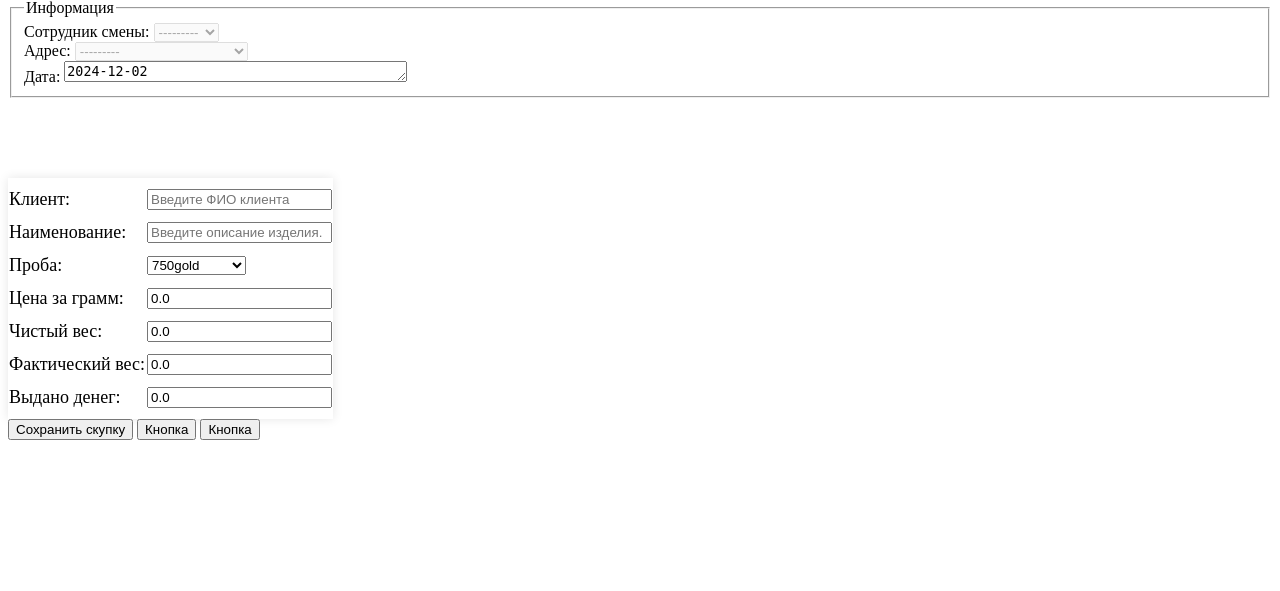
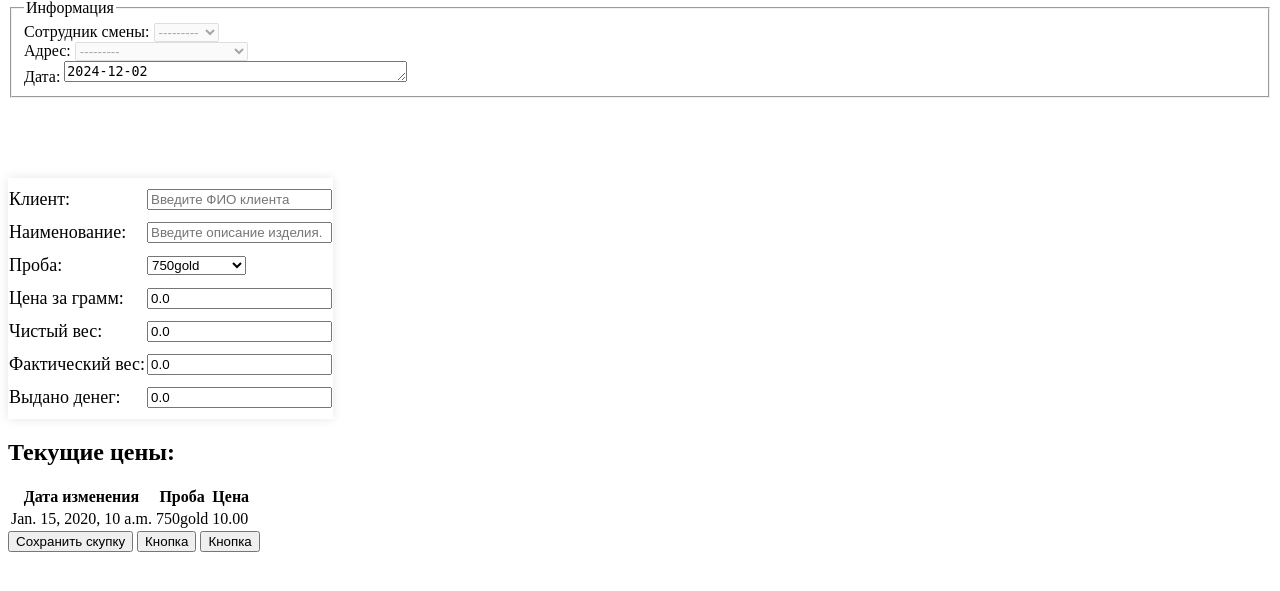
Before and after one commit to NikolayChegivarov/cash_report, a Django app: page /secret_room/ in a window 1280 px wide. Shown: the part 83-674 px from the top of the page. Run offline with Django 5.2, Linux system fonts and the light colour scheme; tables that the repository leaves empty hold one stand-in row (values such as "Sample post").

Commit message:
SecretRoomView get_context_data

```diff
--- a/cashbox_app/templates/secret_room.html
+++ b/cashbox_app/templates/secret_room.html
@@ -78,6 +78,22 @@
         </tr>
     </table>
 
+    <h2>Текущие цены:</h2>
+    <table>
+        <tr>
+            <th>Дата изменения</th>
+            <th>Проба</th>
+            <th>Цена</th>
+        </tr>
+        {% for item in tabl %}
+        <tr>
+            <td>{{ item.shift_date }}</td>
+            <td>{{ item.gold_standard }}</td>
+            <td>{{ item.price_rubles }}</td>
+        </tr>
+        {% endfor %}
+    </table>
+
 
     <div class="buttons">
         <button type="submit" name="submit_button" value="Сохранить">Сохранить скупку</button>
--- a/cashbox_app/views.py
+++ b/cashbox_app/views.py
@@ -1240,3 +1240,9 @@ class SecretRoomView(FormView):
         form.fields["author"].disabled = True
 
         return form
+
+    def get_context_data(self, **kwargs):
+        # Добавляю к контексту формы информацию из таблицы для вывода.
+        context = super().get_context_data(**kwargs)
+        context["tabl"] = GoldStandard.objects.all()
+        return context
```
